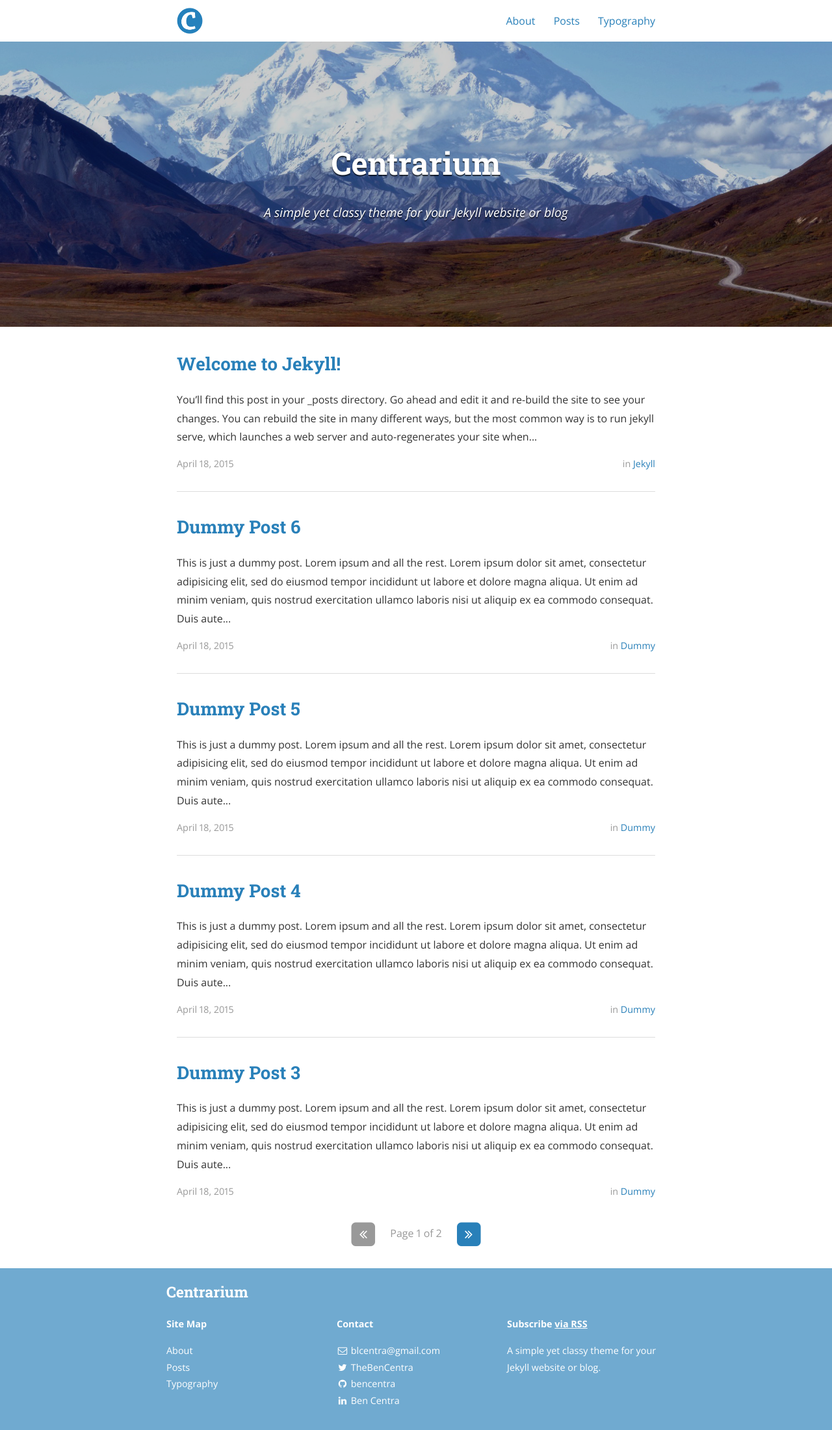
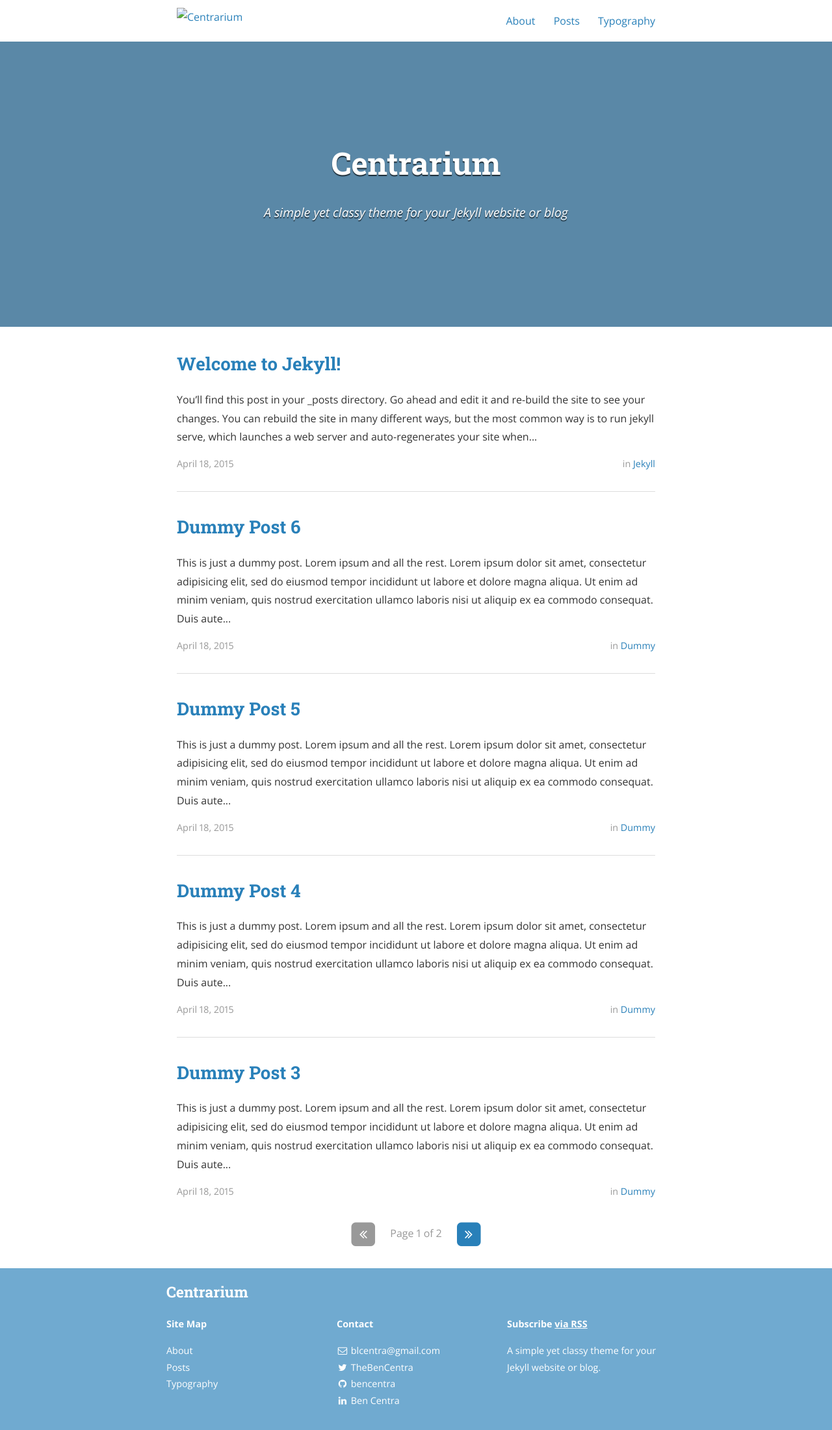
Before and after one commit to yunnna/yunnna.github.io, a Jekyll site: the page built from index.html, in a window 1280 px wide. Shown: the whole page at 65% size. Built offline with Jekyll 4.4.1, drawn with Linux system fonts in a browser that asks for light colours; nearby versions of some CDN libraries; the list of posts is cut into pages by our own code.

Commit message:
edit config

```diff
--- a/_config.yml
+++ b/_config.yml
@@ -20,8 +20,8 @@ description: >
 # root of your server.
 baseurl: "" # the subpath of your site, e.g. /blog/
 url: "http://bencentra.github.io" # the base hostname & protocol for your site
-cover: "/assets/header_image.jpg"
-logo: "/assets/logo.png"
+cover: ""##"/assets/header_image.jpg"
+logo: ""##"/assets/logo.png"
 
 # Build settings
 markdown: kramdown
```
